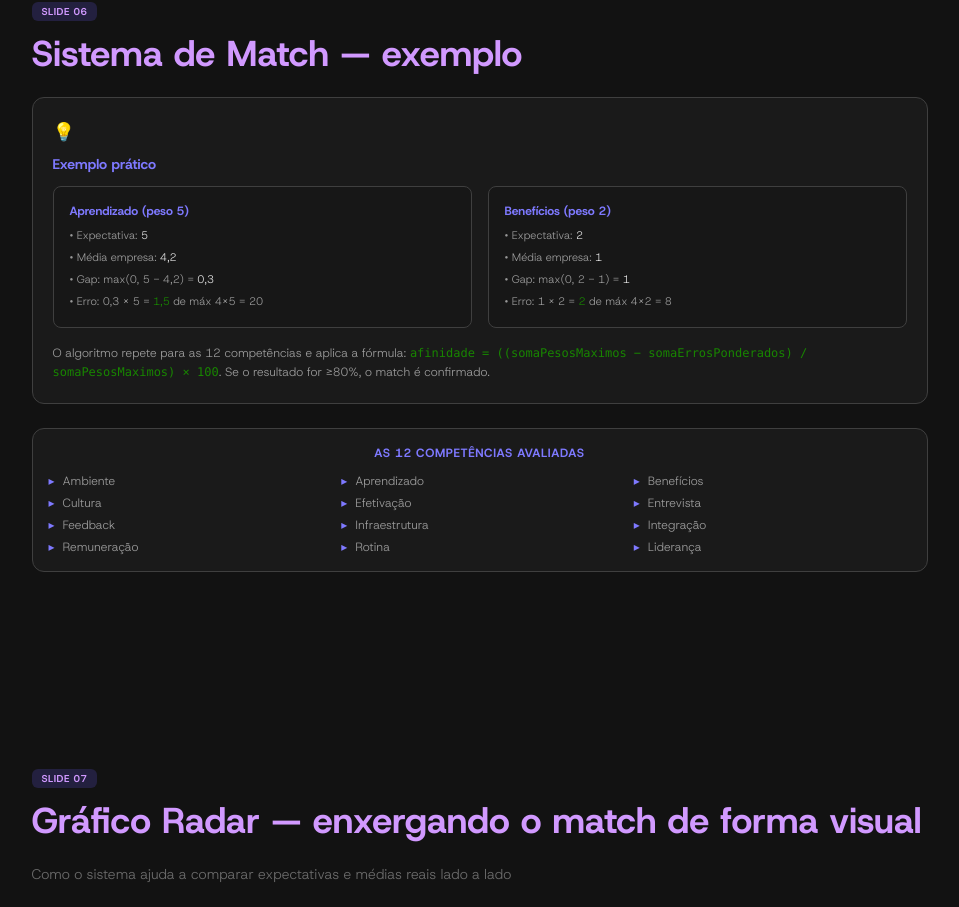
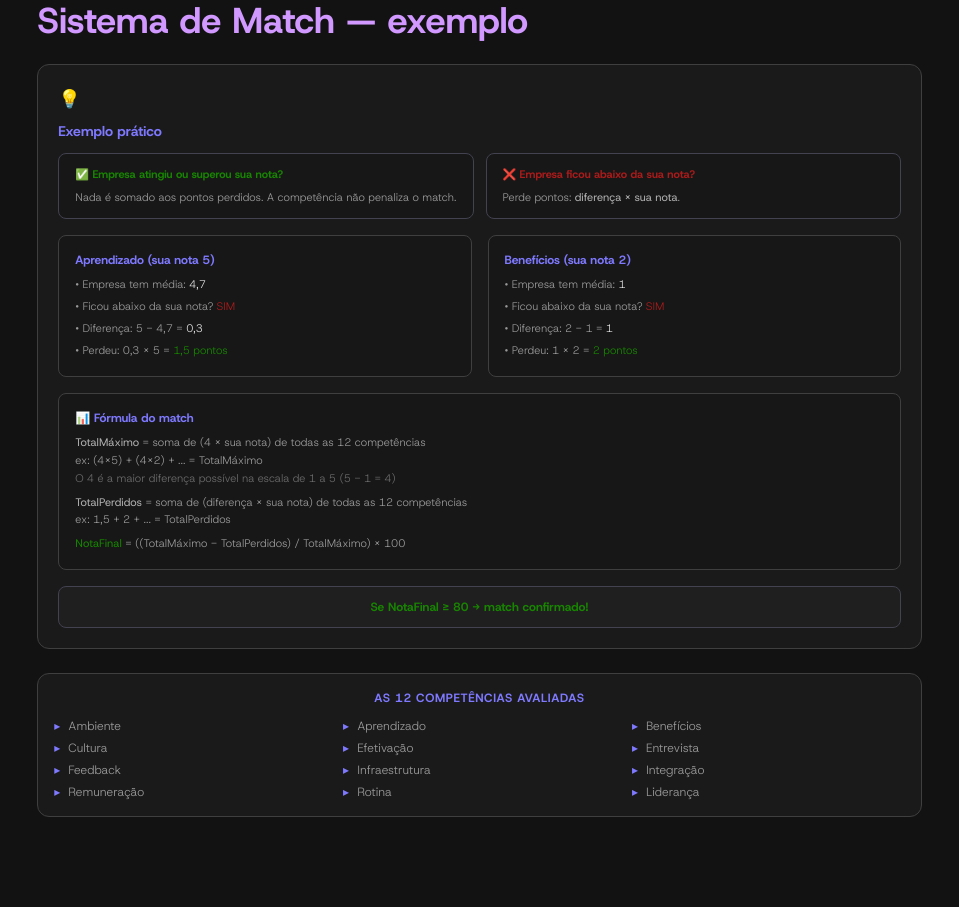
Before and after one commit to pedro-Trovo/Startdoor-landing-page, a React (Vite) app: page /explanation in a window 1280 px wide. Shown: the part 4915-5822 px from the top of the page, without its empty margins (153-1112 px from the left). Built offline with nearby package versions, Linux system fonts and the light colour scheme.

Commit message:
refactor(explanation): reformula exemplo de match com nomes simples e regra didatica

```diff
--- a/src/pages/Explanation.tsx
+++ b/src/pages/Explanation.tsx
@@ -325,32 +325,61 @@ export default function Explanation() {
             <span className="mb-2 block text-lg">{'💡'}</span>
             <h3 className="mb-3 text-sm font-bold" style={{ color: 'var(--purple-200)' }}>Exemplo prático</h3>
 
+            <div className="mb-4 grid gap-3 md:grid-cols-2">
+              <div className="rounded-lg px-4 py-3" style={{ backgroundColor: 'var(--grey-1200)', border: '1px solid var(--grey-700)' }}>
+                <p className="mb-1.5 text-[11px] font-bold" style={{ color: 'var(--green-100)' }}>{'✅'} Empresa atingiu ou superou sua nota?</p>
+                <p className="text-[11px] leading-relaxed" style={{ color: 'var(--grey-300)' }}>Nada é somado aos pontos perdidos. A competência não penaliza o match.</p>
+              </div>
+              <div className="rounded-lg px-4 py-3" style={{ backgroundColor: 'var(--grey-1200)', border: '1px solid var(--grey-700)' }}>
+                <p className="mb-1.5 text-[11px] font-bold" style={{ color: 'var(--red-100)' }}>{'❌'} Empresa ficou abaixo da sua nota?</p>
+                <p className="text-[11px] leading-relaxed" style={{ color: 'var(--grey-300)' }}>Perde pontos: <strong style={{ color: 'var(--grey-200)' }}>diferença × sua nota</strong>.</p>
+              </div>
+            </div>
+
             <div className="mb-4 grid gap-4 md:grid-cols-2">
               <div className="rounded-lg p-4" style={{ backgroundColor: 'var(--grey-1200)', border: '1px solid var(--grey-800)' }}>
-                <p className="mb-2 text-xs font-bold" style={{ color: 'var(--purple-200)' }}>Aprendizado (peso 5)</p>
+                <p className="mb-2 text-xs font-bold" style={{ color: 'var(--purple-200)' }}>Aprendizado (sua nota 5)</p>
                 <div className="space-y-1 text-[11px] leading-relaxed" style={{ color: 'var(--grey-300)' }}>
-                  <p>{'•'} Expectativa: <span style={{ color: 'var(--grey-100)' }}>5</span></p>
-                  <p>{'•'} Média empresa: <span style={{ color: 'var(--grey-100)' }}>4,2</span></p>
-                  <p>{'•'} Gap: max(0, 5 − 4,2) = <span style={{ color: 'var(--grey-100)' }}>0,3</span></p>
-                  <p>{'•'} Erro: 0,3 × 5 = <span style={{ color: 'var(--green-100)' }}>1,5</span> de máx 4×5 = 20</p>
+                  <p>{'•'} Empresa tem média: <span style={{ color: 'var(--grey-100)' }}>4,7</span></p>
+                  <p>{'•'} Ficou abaixo da sua nota? <span style={{ color: 'var(--red-100)' }}>SIM</span></p>
+                  <p>{'•'} Diferença: 5 − 4,7 = <span style={{ color: 'var(--grey-100)' }}>0,3</span></p>
+                  <p>{'•'} Perdeu: 0,3 × 5 = <span style={{ color: 'var(--green-100)' }}>1,5 pontos</span></p>
                 </div>
               </div>
               <div className="rounded-lg p-4" style={{ backgroundColor: 'var(--grey-1200)', border: '1px solid var(--grey-800)' }}>
-                <p className="mb-2 text-xs font-bold" style={{ color: 'var(--purple-200)' }}>Benefícios (peso 2)</p>
+                <p className="mb-2 text-xs font-bold" style={{ color: 'var(--purple-200)' }}>Benefícios (sua nota 2)</p>
                 <div className="space-y-1 text-[11px] leading-relaxed" style={{ color: 'var(--grey-300)' }}>
-                  <p>{'•'} Expectativa: <span style={{ color: 'var(--grey-100)' }}>2</span></p>
-                  <p>{'•'} Média empresa: <span style={{ color: 'var(--grey-100)' }}>1</span></p>
-                  <p>{'•'} Gap: max(0, 2 − 1) = <span style={{ color: 'var(--grey-100)' }}>1</span></p>
-                  <p>{'•'} Erro: 1 × 2 = <span style={{ color: 'var(--green-100)' }}>2</span> de máx 4×2 = 8</p>
+                  <p>{'•'} Empresa tem média: <span style={{ color: 'var(--grey-100)' }}>1</span></p>
+                  <p>{'•'} Ficou abaixo da sua nota? <span style={{ color: 'var(--red-100)' }}>SIM</span></p>
+                  <p>{'•'} Diferença: 2 − 1 = <span style={{ color: 'var(--grey-100)' }}>1</span></p>
+                  <p>{'•'} Perdeu: 1 × 2 = <span style={{ color: 'var(--green-100)' }}>2 pontos</span></p>
                 </div>
               </div>
             </div>
 
-            <p className="text-xs leading-relaxed" style={{ color: 'var(--grey-300)' }}>
-              O algoritmo repete para as 12 competências e aplica a fórmula:{' '}
-              <code style={{ color: 'var(--green-100)' }}>afinidade = ((somaPesosMaximos − somaErrosPonderados) / somaPesosMaximos) × 100</code>.
-              Se o resultado for ≥80%, o match é confirmado.
-            </p>
+            <div className="mb-4 rounded-lg p-4" style={{ backgroundColor: 'var(--grey-1200)', border: '1px solid var(--grey-800)' }}>
+              <p className="mb-2 text-xs font-bold" style={{ color: 'var(--purple-200)' }}>{'📊'} Fórmula do match</p>
+              <div className="space-y-1 text-[11px] leading-relaxed" style={{ color: 'var(--grey-300)' }}>
+                <p>
+                  <strong style={{ color: 'var(--grey-200)' }}>TotalMáximo</strong> = soma de (4 × sua nota) de todas as 12 competências
+                  <br />{'   '}ex: (4×5) + (4×2) + ... = TotalMáximo
+                  <br /><span style={{ color: 'var(--grey-400)' }}>O 4 é a maior diferença possível na escala de 1 a 5 (5 − 1 = 4)</span>
+                </p>
+                <p className="mt-1.5">
+                  <strong style={{ color: 'var(--grey-200)' }}>TotalPerdidos</strong> = soma de (diferença × sua nota) de todas as 12 competências
+                  <br />{'   '}ex: 1,5 + 2 + ... = TotalPerdidos
+                </p>
+                <p className="mt-1.5">
+                  <strong style={{ color: 'var(--green-100)' }}>NotaFinal</strong> = ((TotalMáximo − TotalPerdidos) / TotalMáximo) × 100
+                </p>
+              </div>
+            </div>
+
+            <div className="rounded-lg p-3 text-center" style={{ backgroundColor: 'var(--grey-1000)', border: '1px solid var(--grey-700)' }}>
+              <p className="text-xs font-bold" style={{ color: 'var(--green-100)' }}>
+                Se NotaFinal ≥ 80 → match confirmado!
+              </p>
+            </div>
           </div>
 
           <div className="rounded-xl p-4" style={{ backgroundColor: 'var(--grey-1100)', border: '1px solid var(--grey-800)' }}>
```
